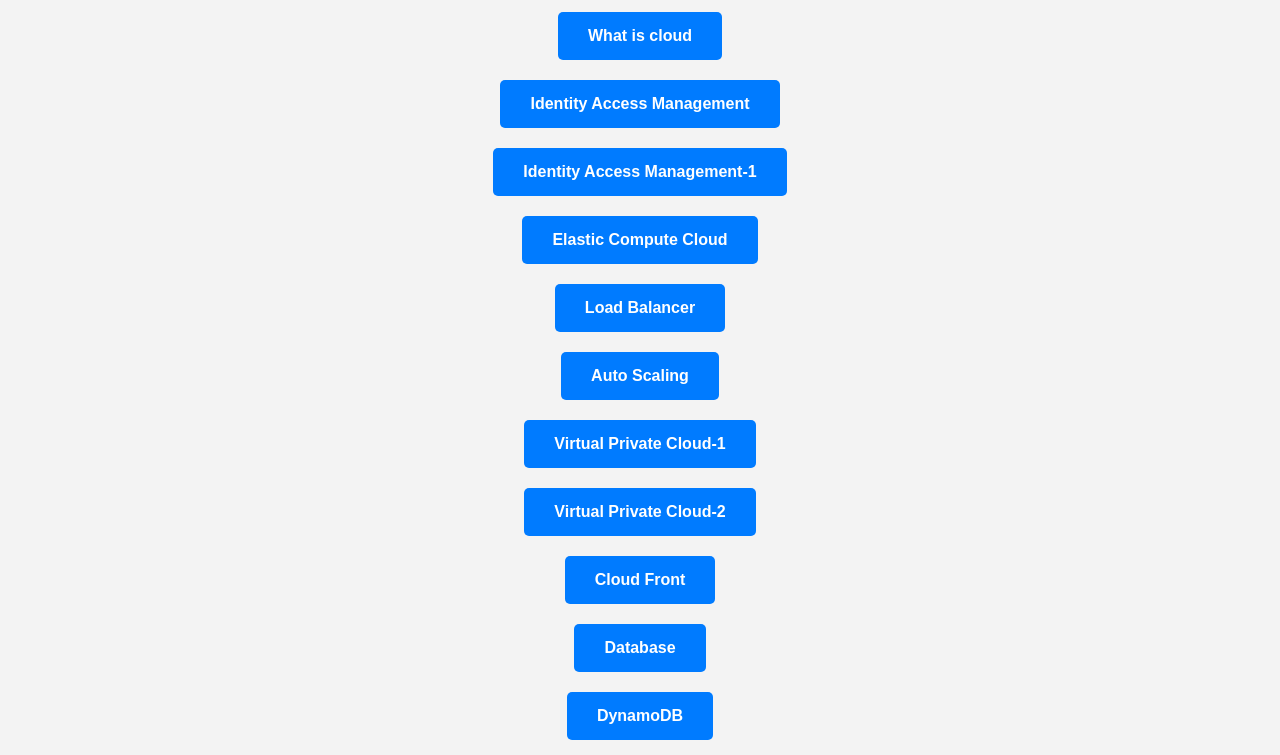
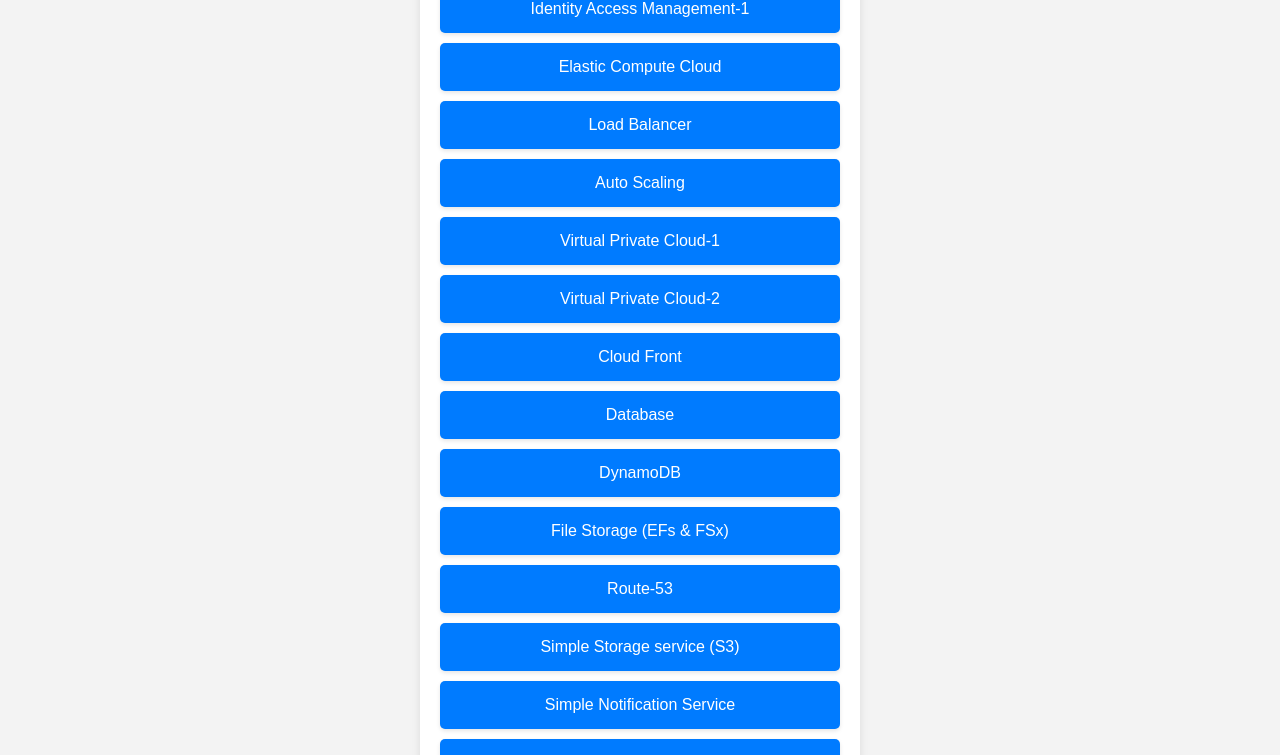
Before and after one commit to jigneshvray/Basics-Notes-AWS, a plain HTML site: page index.html in a window 1280 px wide. Shown: the part 102-857 px from the top of the page. Drawn offline with Linux system fonts and the light colour scheme.

Commit message:
updated css to make it like material ui

```diff
--- a/index.html
+++ b/index.html
@@ -10,64 +10,58 @@
       background-color: #f3f3f3;
       margin: 0;
       padding: 0;
+      display: flex;
+      justify-content: center;
+      align-items: center;
+      height: 100vh;
+    }
+
+    .container {
+      width: 400px;
+      padding: 20px;
+      background-color: #fff;
+      border-radius: 10px;
+      box-shadow: 0 4px 8px rgba(0, 0, 0, 0.1);
     }
 
     h1 {
       text-align: center;
       color: #333;
       font-family: Georgia, serif;
-      margin-top: 50px;
+      margin-bottom: 20px;
     }
 
     ul {
       list-style-type: none;
       padding: 0;
       margin: 0;
-      text-align: center;
     }
 
     li {
-      margin-bottom: 20px;
+      margin-bottom: 10px;
     }
 
     li a {
-      display: inline-block;
-      padding: 15px 30px;
+      display: block;
+      padding: 15px 0;
       background-color: #007bff;
       color: white;
       text-decoration: none;
-      font-size: 16px;
-      font-weight: bold;
+      text-align: center;
       border-radius: 5px;
       transition: background-color 0.3s ease;
+      box-shadow: 0 2px 4px rgba(0, 0, 0, 0.1);
     }
 
     li a:hover {
       background-color: #0056b3;
     }
 
-    .header {
-      position: fixed;
-      top: 0;
-      left: 0;
-      width: 100%;
-      padding: 10px;
-      font-size: 18px;
+    .footer {
       text-align: center;
-      color: white;
-      background-color: #28a745;
-    }
-
-    .footer {
-      position: fixed;
-      bottom: 0;
-      left: 0;
-      width: 100%;
-      padding: 10px;
+      margin-top: 20px;
+      color: #777;
       font-size: 14px;
-      text-align: center;
-      color: #333;
-      background-color: #f8f9fa;
     }
 
     .footer a {
@@ -81,10 +75,7 @@
   </style>
 </head>
 <body>
-  <div class="header">
-    Click on a topic to view the PDF
-  </div>
-
+  <div class="container">
     <h1>AWS Solution Architecture</h1>
 
     <ul>
@@ -106,5 +97,6 @@
       <li><a href="SNS-1.pdf" target="_blank">Simple Notification Service-1</a></li>
       <li><a href="sqs.pdf" target="_blank">Simple Queue Service</a></li>
     </ul>
+  </div>
 </body>
 </html>
```
Lines whose indentation alone changed are shown as unchanged.
